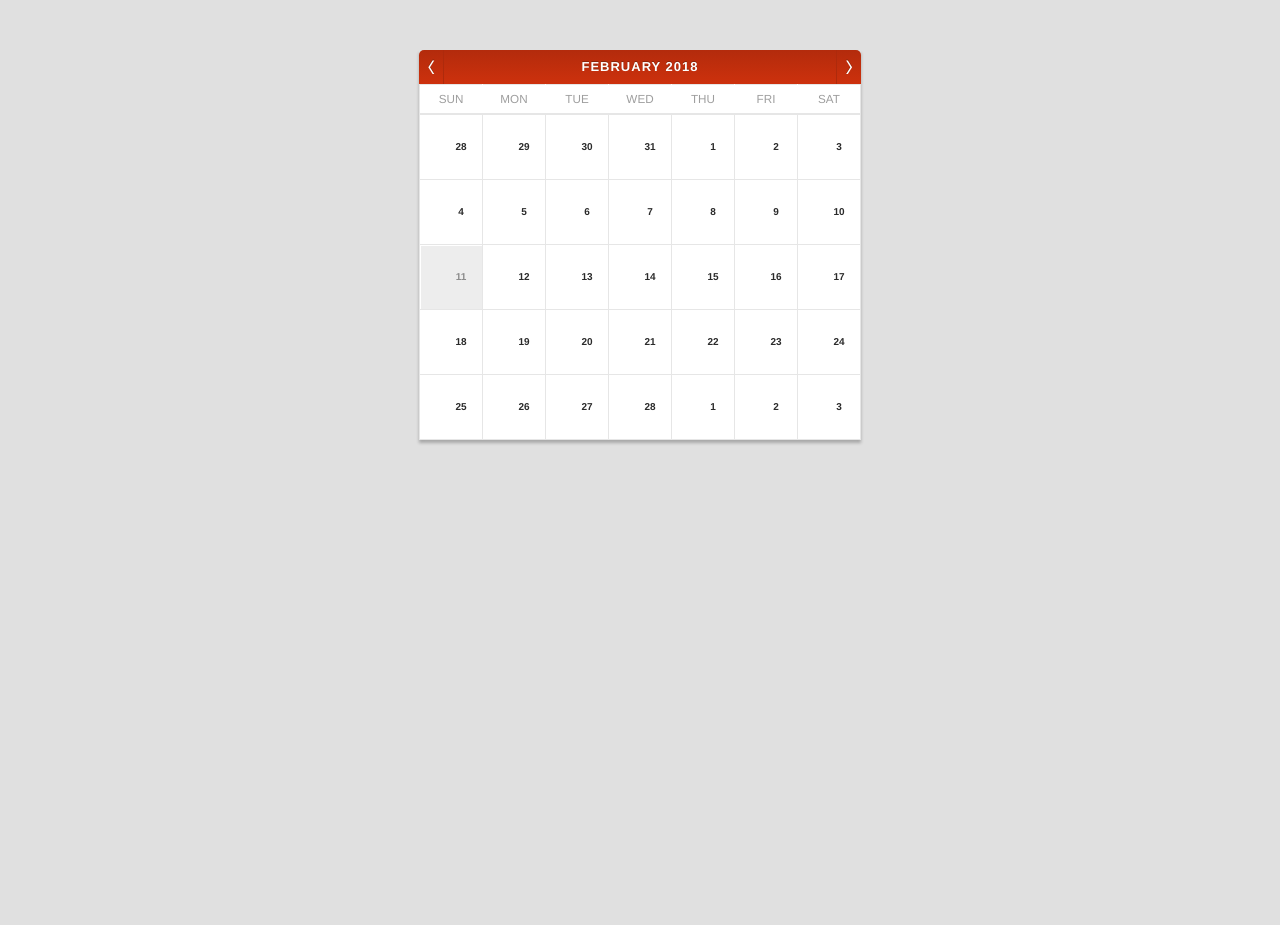
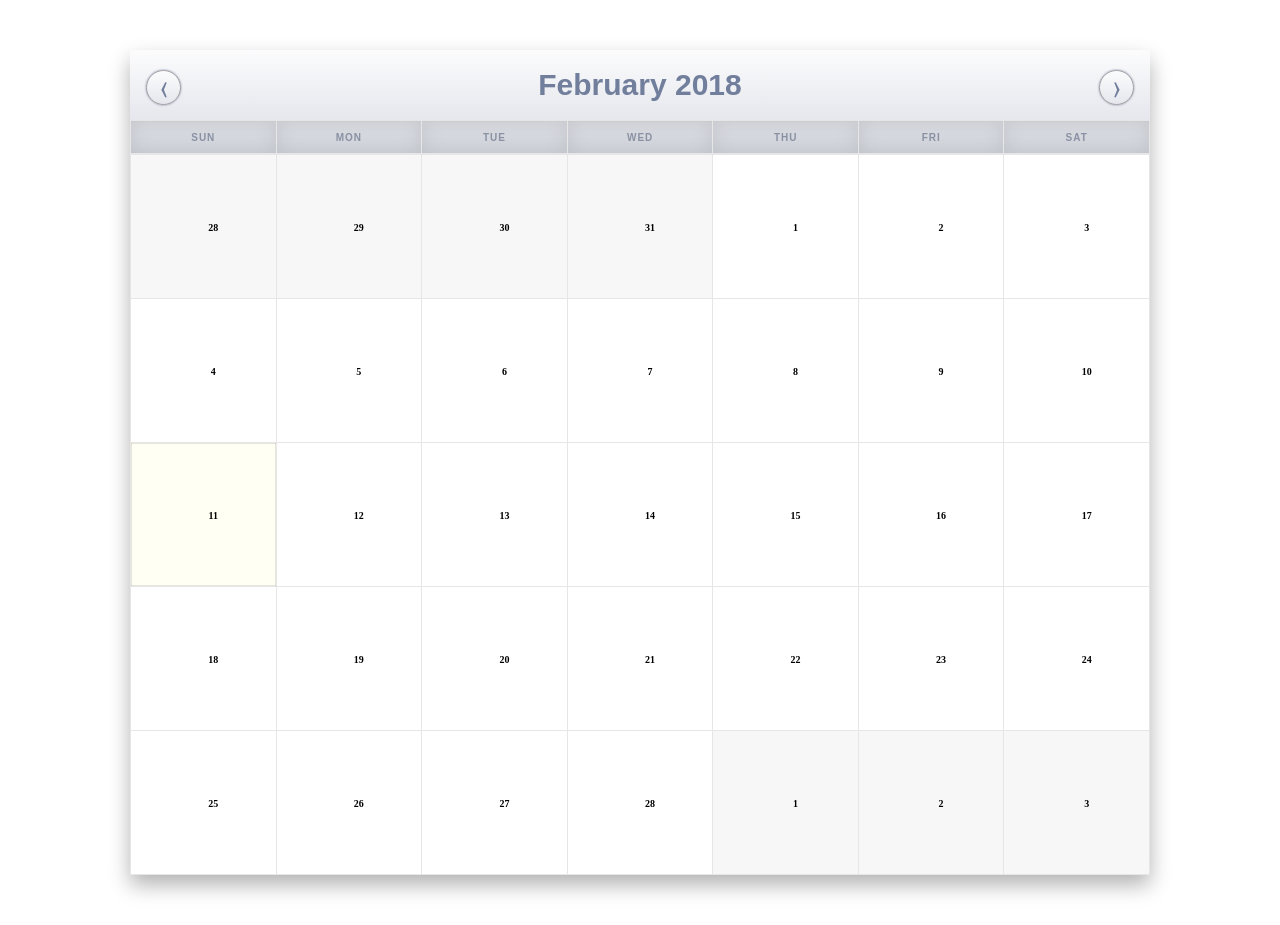
Before and after one commit to kicumkicum/calendar, a React (Create React App) app: page / in a window 1280 px wide. Before the commit the page ends 800 px from the top, so only its background shows below. Built offline with nearby package versions, Linux system fonts and the light colour scheme.

Commit message:
Update styles

```diff
--- a/src/App.css
+++ b/src/App.css
@@ -1,61 +1,33 @@
-body {
-  background: #e0e0e0;
+#cal {
+  margin:50px auto;
+  width:1020px;
+  height: 820px;
+  font: 13px/1 Helvetical, san-serif;
+  display:table;
+  box-shadow: 0 10px 20px rgba(0, 0, 0, .3);
 }
 
-#cal {
-  -moz-box-shadow:0px 3px 3px rgba(0, 0, 0, 0.25);
-  -webkit-box-shadow:0px 3px 3px rgba(0, 0, 0, 0.25);
-  margin:50px auto;
-  font: 13px/1.5 "Helvetica Neue", Helvatica, Arial, san-serif;
-  display:table;
+#cal .header {
+  height: 70px;
+  background: -webkit-gradient(linear, left top, left bottom, from(#fcfcfd), to(#e5e7ed));
+  position: relative;
+  color:#717e9c;
+  font: 30px/2.3 Helvetical, sans-serif;
+  font-weight: 600;
 }
-#cal .header {
-  cursor:default;
-  background: #cd310d;
-  background: -moz-linear-gradient(top, #b32b0c, #cd310d);
-  background: -webkit-gradient(linear, left top, left bottom, from(#b32b0c), to(#cd310d));
-  height: 34px;
-  position: relative;
-  color:#fff;
-  -webkit-border-top-left-radius: 5px;
-  -webkit-border-top-right-radius: 5px;
-  -moz-border-radius-topleft: 5px;
-  -moz-border-radius-topright: 5px;
-  border-top-left-radius: 5px;
-  border-top-right-radius: 5px;
-  font-weight:bold;
-  text-shadow:0px -1px 0 #87260C;
-  text-transform: uppercase;
-}
+
 #cal .header span {
   display:inline-block;
-  line-height:34px;
 }
-#cal .header .hook {
-  width: 9px;
-  height: 28px;
-  position: absolute;
-  bottom:60%;
-  border-radius:10px;
-  -moz-border-radius:10px;
-  -webkit-border-radius:10px;
-  background:#ececec;
-  background: -moz-linear-gradient(right top, #fff, #827e7d);
-  background: -webkit-gradient(linear, right top, right bottom, from(#fff), to(#827e7d));
-  box-shadow:0px -1px 2px rgba(0, 0, 0, 0.65 );
-  -moz-box-shadow:0px -1px 2px rgba(0, 0, 0, 0.65 );
-  -webkit-box-shadow:0px -1px 2px rgba(0, 0, 0, 0.65 );
-}
+
 #cal table {
-  background:#fff;
   border-collapse:collapse;
 }
 #cal td {
-  color:#2b2b2b;
-  width:60px;
-  height:60px;
-  line-height:60px;
+  width:147px;
+  height:141px;
   text-align:center;
-  border:1px solid #e6e6e6;
-  cursor:default;
+  font-weight: 600;
+  border:0.1px solid #e6e6e6;
+   cursor:default;
 }
--- a/src/components/arrow.css
+++ b/src/components/arrow.css
@@ -1,24 +1,24 @@
 #cal .header .button {
-	width:24px;
-	text-align:center;
-	position:absolute;
+	text-align: center;
+	font: 20px/1.7 Helvetical, sans-serif;
+	font-weight: 600;
+	position: absolute;
+	margin-top: 20px;
+	margin-left: 16px;
+	margin-right: 16px;
+	width: 33px;
+	height: 33px;
+	border-radius: 50%;
+	background: -webkit-gradient(linear, left top, left bottom, from(#fcfcfd), to(#e5e7ed));
+	cursor: pointer;
+
 }
 #cal .header .left.button {
-	left:0;
-	-webkit-border-top-left-radius: 5px;
-	-moz-border-radius-topleft: 5px;
-	border-top-left-radius: 5px;
-	border-right:1px solid #ae2a0c;
+	border: 0.5px solid #a0a0a4;
+	box-shadow: 0 0 2px;
 }
 #cal .header .right.button {
-	right:0;
-	top:0;
-	border-left:1px solid #ae2a0c;
-	-webkit-border-top-right-radius: 5px;
-	-moz-border-radius-topright: 5px;
-	border-top-right-radius: 5px;
+	right: 0;
+	border: 0.5px solid #a0a0a4;
+	box-shadow: 0 0 2px;
 }
-#cal .header .button:hover {
-	background: -moz-linear-gradient(top, #d94215, #bb330f);
-	background: -webkit-gradient(linear, left top, left bottom, from(#d94215), to(#bb330f));
-}
--- a/src/components/date.css
+++ b/src/components/date.css
@@ -1,5 +1,4 @@
 #cal .header .month-year {
-	letter-spacing: 1px;
 	width: 100%;
 	text-align: center;
 }
--- a/src/components/month/day.css
+++ b/src/components/month/day.css
@@ -1,7 +1,4 @@
 #cal #cal-frame td.today {
-	background:#ededed;
-	color:#8c8c8c;
-	box-shadow:1px 1px 0px #fff inset;
-	-moz-box-shadow:1px 1px 0px #fff inset;
-	-webkit-box-shadow:1px 1px 0px #fff inset;
+	background:#fffff4;
+	box-shadow:inset 0 0 1px;
 }
--- a/src/components/month/month.css
+++ b/src/components/month/month.css
@@ -15,15 +15,6 @@
 	text-align: right;
 	text-combine-upright: unset;
 }
-#cal #cal-frame td:not(.nil):hover {
-	color:#fff;
-	text-shadow: #6C1A07 0px -1px;
-	background:#CD310D;
-	background: -moz-linear-gradient(top, #b32b0c, #cd310d);
-	background: -webkit-gradient(linear, left top, left bottom, from(#b32b0c), to(#cd310d));
-	-moz-box-shadow:0px 0px 0px;
-	-webkit-box-shadow:0px 0px 0px;
-}
 #cal #cal-frame td span:not(.event):not(.date) {
 	font-size:80%;
 	position:relative;
@@ -40,3 +31,6 @@
 #cal #cal-frame table.temp {
 	position:absolute;
 }
+#cal-frame .curr .nil {
+	background:#f7f7f7;
+}
--- a/src/components/week/week.css
+++ b/src/components/week/week.css
@@ -1,10 +1,13 @@
 #cal #days td {
-	height:26px;
-	line-height: 26px;
+	height:30px;
 	text-transform:uppercase;
-	font-size:90%;
-	color:#9e9e9e;
+	color:#8991a2;
+	font: 10px Helvetical, sans-serif;
+	font-weight: 600;
+	letter-spacing: 1px;
+	box-shadow:  inset 0px 0px 20px rgba(0, 0, 0, .1);
+	background: -webkit-gradient(linear, left top, left bottom, from(#dadce2), to(#d2d5dc));
 }
 #cal #days td:not(:last-child) {
-	border-right:1px solid #fff;
+	border-right:0px solid #fff;
 }
```
